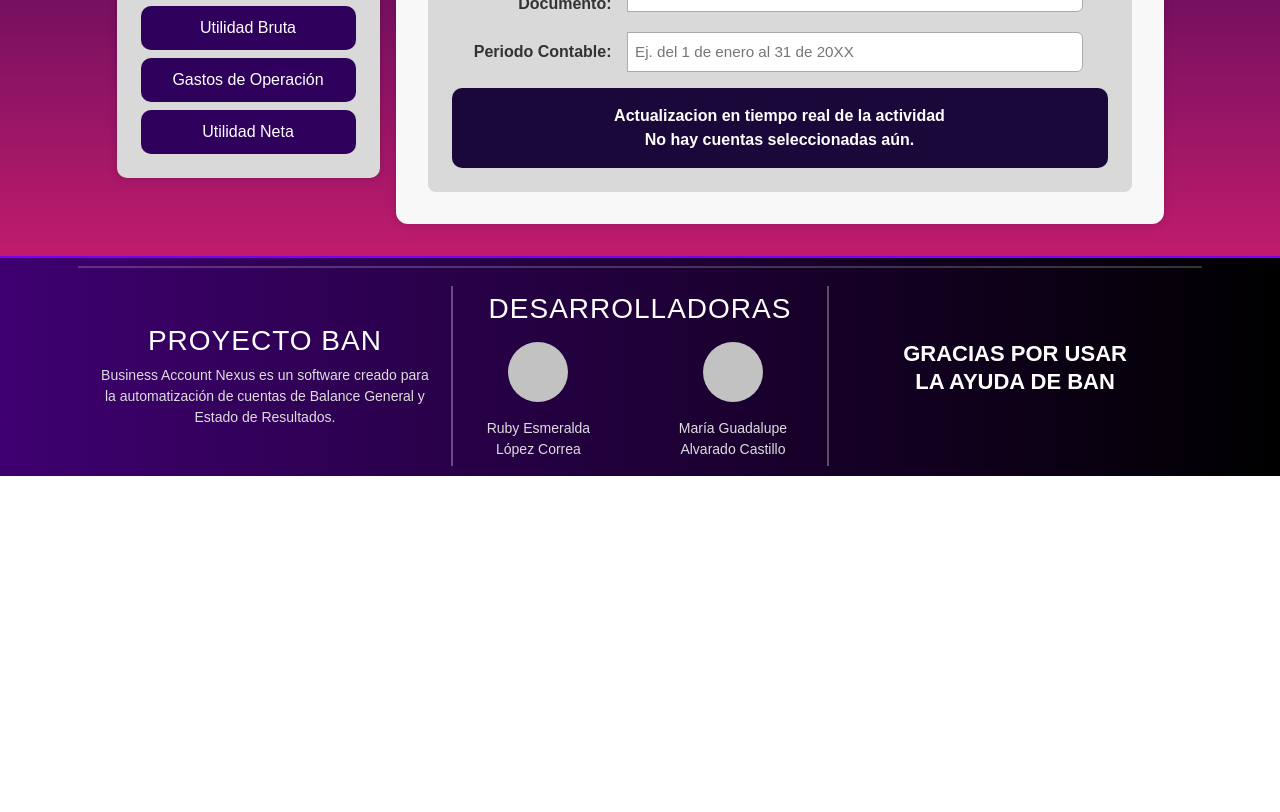
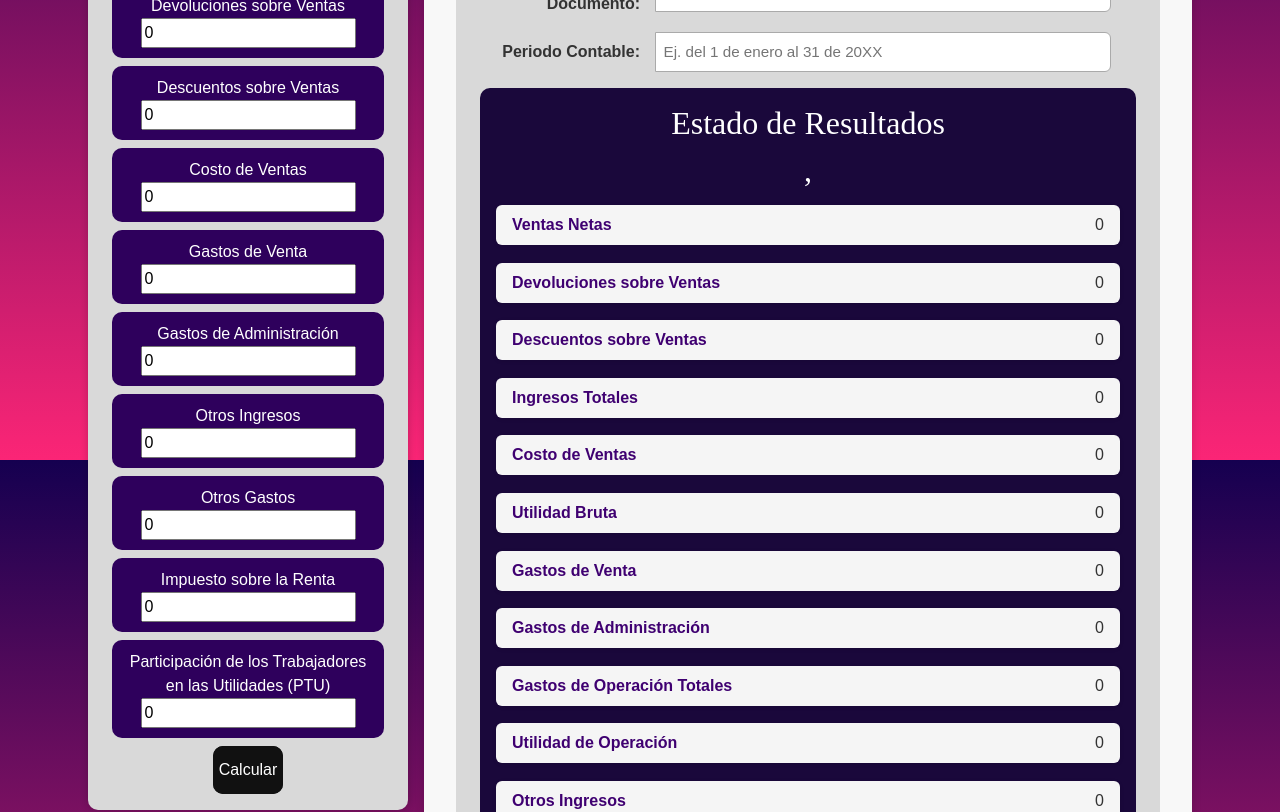
Before and after one commit to rubyesmelc0911/Software-Finanzas, an Angular app: page /ER in a window 1280 px wide. Shown: the part 340-1152 px from the top of the page. Before the commit the page ends 816 px from the top, so only its background shows below. Built offline with nearby package versions, Linux system fonts and the light colour scheme.

Commit message:
Calculo Y actualizacion en tiempo real

```diff
--- a/src/app/pages/estado-resultado/estado-resultado.component.css
+++ b/src/app/pages/estado-resultado/estado-resultado.component.css
@@ -10,7 +10,7 @@
 .cuentas-er {
   background-color: #D9D9D9;
   height: auto;
-  width: auto;
+  width: 20em;
   padding: 1em;
   text-align: center;
   border-radius: 10px;
@@ -88,9 +88,37 @@
   padding: 1em;
   border-radius: 8px;
   font-weight: bold;
+  font-family: "Jockey One";
   text-align: center;
   color: #333;
   margin-top: 1em;
+}
+.accounts-list {
+  display: flex;
+  flex-direction: column; /* stack rows vertically */
+  gap: 0.1rem; /* space between rows */
+  width: 100%; /* full width of parent container */
+}
+
+.account-row {
+  display: flex;
+  justify-content: space-between; /* name left, value right */
+  align-items: center;
+  background-color: #f5f5f5; /* subtle background (optional) */
+  border-radius: 6px;
+  padding: 0.5rem 1rem;
+  box-shadow: 0 1px 4px rgba(0, 0, 0, 0.1);
+}
+
+/* Optional: make text look consistent */
+.account-name {
+  font-weight: 600;
+  color: #3f0071;
+}
+
+.account-value {
+  font-weight: 500;
+  color: #333;
 }
 
 
@@ -128,3 +156,62 @@
   align-items: center;
   margin: 8px 0;
 }
+.glow-on-hover {
+    width: auto;
+    height: 3em;
+    border: none;
+    outline: none;
+    color: #fff;
+    background: #111;
+    cursor: pointer;
+    position: relative;
+    z-index: 0;
+    border-radius: 10px;
+}
+
+.glow-on-hover:before {
+    content: '';
+    background: linear-gradient(45deg, #ff0000, #ff7300, #fffb00, #48ff00, #00ffd5, #002bff, #7a00ff, #ff00c8, #ff0000);
+    position: absolute;
+    top: -2px;
+    left:-2px;
+    background-size: 400%;
+    z-index: -1;
+    filter: blur(5px);
+    width: calc(100% + 4px);
+    height: calc(100% + 4px);
+    animation: glowing 20s linear infinite;
+    opacity: 0;
+    transition: opacity .3s ease-in-out;
+    border-radius: 10px;
+}
+
+.glow-on-hover:active {
+    color: #000
+}
+
+.glow-on-hover:active:after {
+    background: transparent;
+}
+
+.glow-on-hover:hover:before {
+    opacity: 1;
+}
+
+.glow-on-hover:after {
+    z-index: -1;
+    content: '';
+    position: absolute;
+    width: 100%;
+    height: 100%;
+    background: #111;
+    left: 0;
+    top: 0;
+    border-radius: 10px;
+}
+
+@keyframes glowing {
+    0% { background-position: 0 0; }
+    50% { background-position: 400% 0; }
+    100% { background-position: 0 0; }
+}
--- a/src/app/pages/estado-resultado/estado-resultado.component.html
+++ b/src/app/pages/estado-resultado/estado-resultado.component.html
@@ -12,15 +12,17 @@
     </form></div>
     </div>
     <!--Lista de cuentas-->
-    <div class="lista-cuentas">
-      <div
-      *ngFor="let cuenta of accounts"
-      class="cuenta-item"
-      [class.selected]="selectedAccounts.includes(cuenta)"
-      >
-        {{ cuenta.nombre }}
-      </div>
-    </div>
+    <div *ngFor="let acc of accounts" class="lista-cuentas">
+  <div class="cuenta-item" *ngIf="acc.requiereInput">
+    <span>{{ acc.nombre }}</span>
+    <input
+      type="number"
+      [(ngModel)]="acc.valor"
+      placeholder="Monto"
+    />
+  </div>
+</div>
+<button class="glow-on-hover" (click)="updateCalculatedAccounts()">Calcular</button>
   </div>
 
   <!-- Contenedor a la derecha con input de información de empresa y la actualización en tiempo real -->
@@ -30,32 +32,31 @@
 
     <div class="input-group">
       <span class="input-group-addon" id="basic-addon1">Nombre de la Empresa:</span>
-      <input type="text" class="form-control-in" aria-describedby="basic-addon1" placeholder="Ej. Comercial XYZ S.A. de C.V.">
+      <input type="text" class="form-control-in" aria-describedby="basic-addon1" [(ngModel)]="nombre" placeholder="Ej. Comercial XYZ S.A. de C.V.">
     </div>
     <div class="input-group">
       <span class="input-group-addon" id="basic-addon7">Título del Documento:</span>
-      <input type="text" class="form-control-in" aria-describedby="basic-addon7" value="Estado de Resultado">
+      <input type="text" class="form-control-in" aria-describedby="basic-addon7" placeholder="Estado de Resultado" [(ngModel)]="titulo">
     </div>
     <div class="input-group">
       <span class="input-group-addon" id="basic-addon7">Periodo Contable:</span>
-      <input type="text" class="form-control-in" aria-describedby="basic-addon7" placeholder="Ej. del 1 de enero al 31 de 20XX">
+      <input type="text" class="form-control-in" aria-describedby="basic-addon7" [(ngModel)]="periodo" placeholder="Ej. del 1 de enero al 31 de 20XX">
     </div>
     <div class="real-time">
-      Actualizacion en tiempo real de la actividad
-      <div *ngIf="selectedAccounts.length === 0">
-    No hay cuentas seleccionadas aún.
+      <div style="font-family: Jockey One; font-size:smaller;">
+        <h2>{{titulo}}</h2>
+        <h2>{{nombre}}, {{periodo}}</h2>
+
+      </div>
+  <div class="accounts-list">
+  <div *ngFor="let acc of accounts" class="account-row">
+    <div class="account-name">{{ acc.nombre }}</div>
+    <div class="account-value">{{ acc.valor }}</div>
   </div>
+</div>
 
-  <div *ngFor="let acc of selectedAccounts" class="account-row">
-    <span>{{ acc.nombre }}</span>
-    <span *ngIf="acc.requiereInput">
-      <input type="number" [(ngModel)]="acc.valor" placeholder="Monto" />
-    </span>
-    <span *ngIf="acc.calculada">
-      <strong> = calculada</strong>
-    </span>
-  </div>
     </div>
 
   </div>
+  <button class="glow-on-hover"> Crear Estado de Resultado </button>
 </div>
--- a/src/app/pages/estado-resultado/estado-resultado.component.ts
+++ b/src/app/pages/estado-resultado/estado-resultado.component.ts
@@ -1,6 +1,7 @@
 import { CommonModule, NumberSymbol } from '@angular/common';
 import { Component } from '@angular/core';
 import {FormsModule} from '@angular/forms';
+import { DomSanitizer } from '@angular/platform-browser';
 
 @Component({
   selector: 'app-estado-resultado',
@@ -12,13 +13,39 @@ import {FormsModule} from '@angular/forms';
 
 export class EstadoResultadoComponent {
   selectedAccounts: any[]= [];
+  nombre: string ="";
+  titulo: string = "Estado de Resultados";
+  periodo: string = "";
 
   accounts: Cuenta[] = [
-  { nombre: 'Ventas', tipo: 'Ingreso', requiereInput: true },
-  { nombre: 'Costo de Ventas', tipo: 'Costo', requiereInput: true },
-  { nombre: 'Utilidad Bruta', tipo: 'Resultado', requiereInput: false, calculada: true },
-  { nombre: 'Gastos de Operación', tipo: 'Gasto', requiereInput: true },
-  { nombre: 'Utilidad Neta', tipo: 'Resultado', requiereInput: false, calculada: true }
+  // 1️⃣ INGRESOS
+  { nombre: 'Ventas Netas', tipo: 'Ingreso', requiereInput: true, valor: 0 },
+  { nombre: 'Devoluciones sobre Ventas', tipo: 'Ingreso', requiereInput: true, valor: 0 },
+  { nombre: 'Descuentos sobre Ventas', tipo: 'Ingreso', requiereInput: true,valor: 0 },
+  { nombre: 'Ingresos Totales', tipo: 'Resultado', requiereInput: false, calculada: true,valor: 0 },
+
+  // 2️⃣ COSTOS
+  { nombre: 'Costo de Ventas', tipo: 'Costo', requiereInput: true,valor: 0 },
+  { nombre: 'Utilidad Bruta', tipo: 'Resultado', requiereInput: false, calculada: true,valor: 0 },
+
+  // 3️⃣ GASTOS DE OPERACIÓN
+  { nombre: 'Gastos de Venta', tipo: 'Gasto', requiereInput: true,valor: 0 },
+  { nombre: 'Gastos de Administración', tipo: 'Gasto', requiereInput: true,valor: 0 },
+  { nombre: 'Gastos de Operación Totales', tipo: 'Resultado', requiereInput: false, calculada: true, valor: 0 },
+  { nombre: 'Utilidad de Operación', tipo: 'Resultado', requiereInput: false, calculada: true, valor: 0 },
+
+  // 4️⃣ OTROS INGRESOS Y GASTOS
+  { nombre: 'Otros Ingresos', tipo: 'Ingreso', requiereInput: true, valor: 0 },
+  { nombre: 'Otros Gastos', tipo: 'Gasto', requiereInput: true, valor: 0 },
+  { nombre: 'Utilidad antes de Impuestos', tipo: 'Resultado', requiereInput: false, calculada: true, valor: 0 },
+
+  // 5️⃣ IMPUESTOS
+  { nombre: 'Impuesto sobre la Renta', tipo: 'Gasto', requiereInput: true, valor: 0 },
+  { nombre: 'Participación de los Trabajadores en las Utilidades (PTU)', tipo: 'Gasto', requiereInput: true, valor: 0 },
+  { nombre: 'Impuestos Totales', tipo: 'Resultado', requiereInput: false, calculada: true, valor: 0 },
+
+  // 6️⃣ RESULTADO FINAL
+  { nombre: 'Utilidad Neta', tipo: 'Resultado', requiereInput: false, calculada: true, valor: 0 }
 ];
 
   toggleAccount(cuenta: Cuenta) {
@@ -30,20 +57,37 @@ export class EstadoResultadoComponent {
   }
 }
 updateCalculatedAccounts() {
-  const ventas = this.selectedAccounts.find(acc => acc.nombre === 'Ventas')?.valor || 0;
-  const costo = this.selectedAccounts.find(acc => acc.nombre === 'Costo de Ventas')?.valor || 0;
+  //Ingresos
+  const ventasNetas = this.accounts.find(acc => acc.nombre === 'Ventas Netas')?.valor || 0;
+  const devolucionSVentas = this.accounts.find(acc => acc.nombre === 'Devoluciones sobre Ventas')?.valor || 0;
+  const descuentoSVentas = this.accounts.find(acc => acc.nombre === 'Descuentos sobre Ventas')?.valor || 0;
 
-  const utilidadBruta = this.selectedAccounts.find(acc => acc.nombre === 'Utilidad Bruta');
-  if (utilidadBruta) {
-    utilidadBruta.valor = ventas - costo;
-  }
+  //Costos
+  const costoVentas = this.accounts.find(acc => acc.nombre === 'Costo de Ventas')?.valor || 0;
+
+  //Gastos
+  const gastosVenta = this.accounts.find(acc => acc.nombre === 'Ventas Netas')?.valor || 0;
+  const gastosAdministracion = this.accounts.find(acc => acc.nombre === 'Devoluciones sobre Ventas')?.valor || 0;
+
+
+  //agregando los resultados a las propiedades del arreglo
+  const ingresosTotales = this.accounts.find(acc=> acc.nombre === 'Ingresos Totales');
+  if(ingresosTotales){ ingresosTotales.valor = ventasNetas - devolucionSVentas - descuentoSVentas;}
+
+  //const utilidadBruta = this.accounts.find(acc=> acc.nombre === 'Utilidad Bruta');
+  //if(utilidadBruta && ingresosTotales.valor){ utilidadBruta.valor = ingresosTotales.valor - costoVentas;}
+
+  const gastosTotales = this.accounts.find(acc=> acc.nombre === 'Ingresos Totales');
+  if(ingresosTotales){ ingresosTotales.valor = ventasNetas - devolucionSVentas - descuentoSVentas;}
+
+
 }
 
 }
 export interface Cuenta{
   nombre: string;
   tipo: string;
-  valor?: number;
+  valor: number;
   requiereInput: boolean;
   calculada?: boolean;
 }
```
